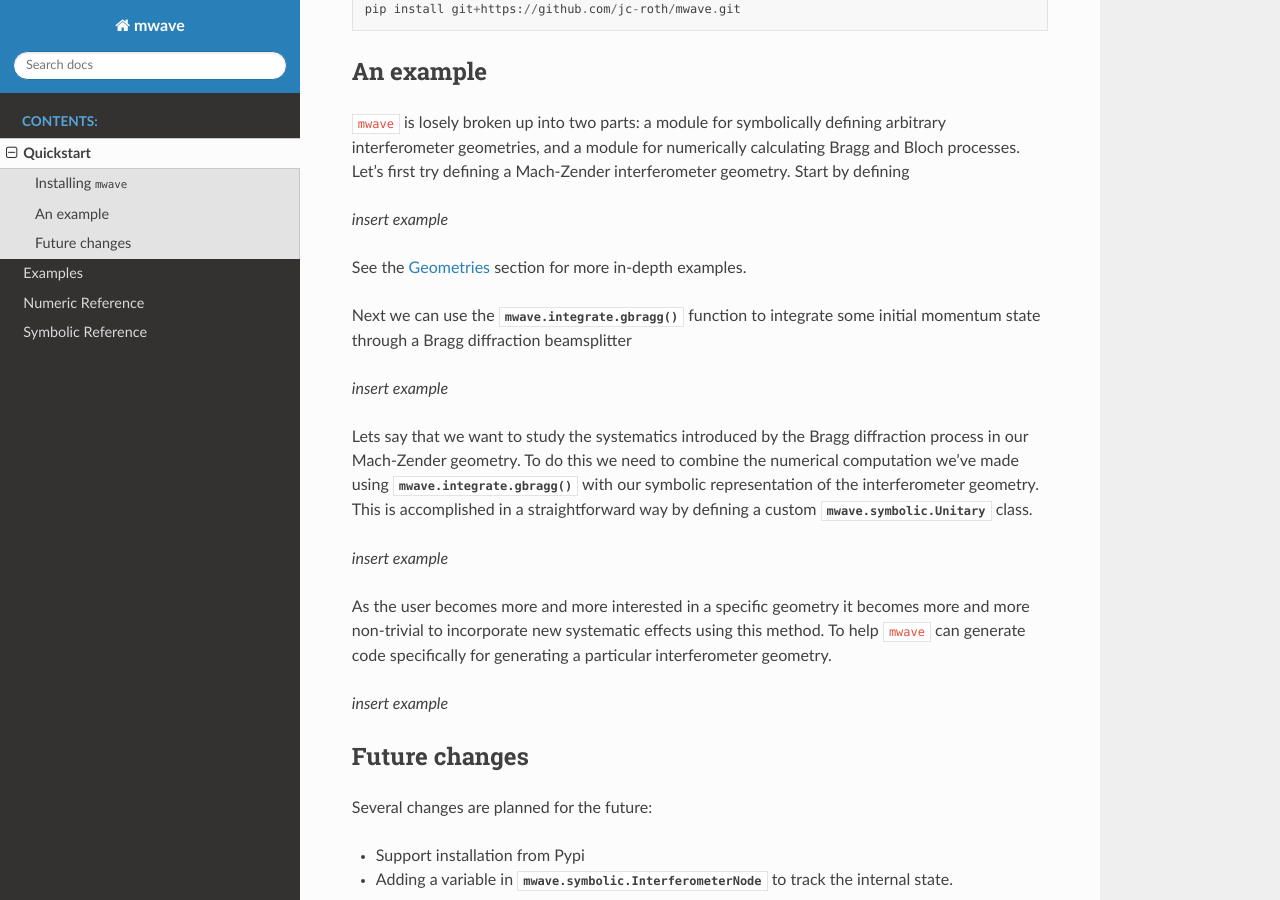
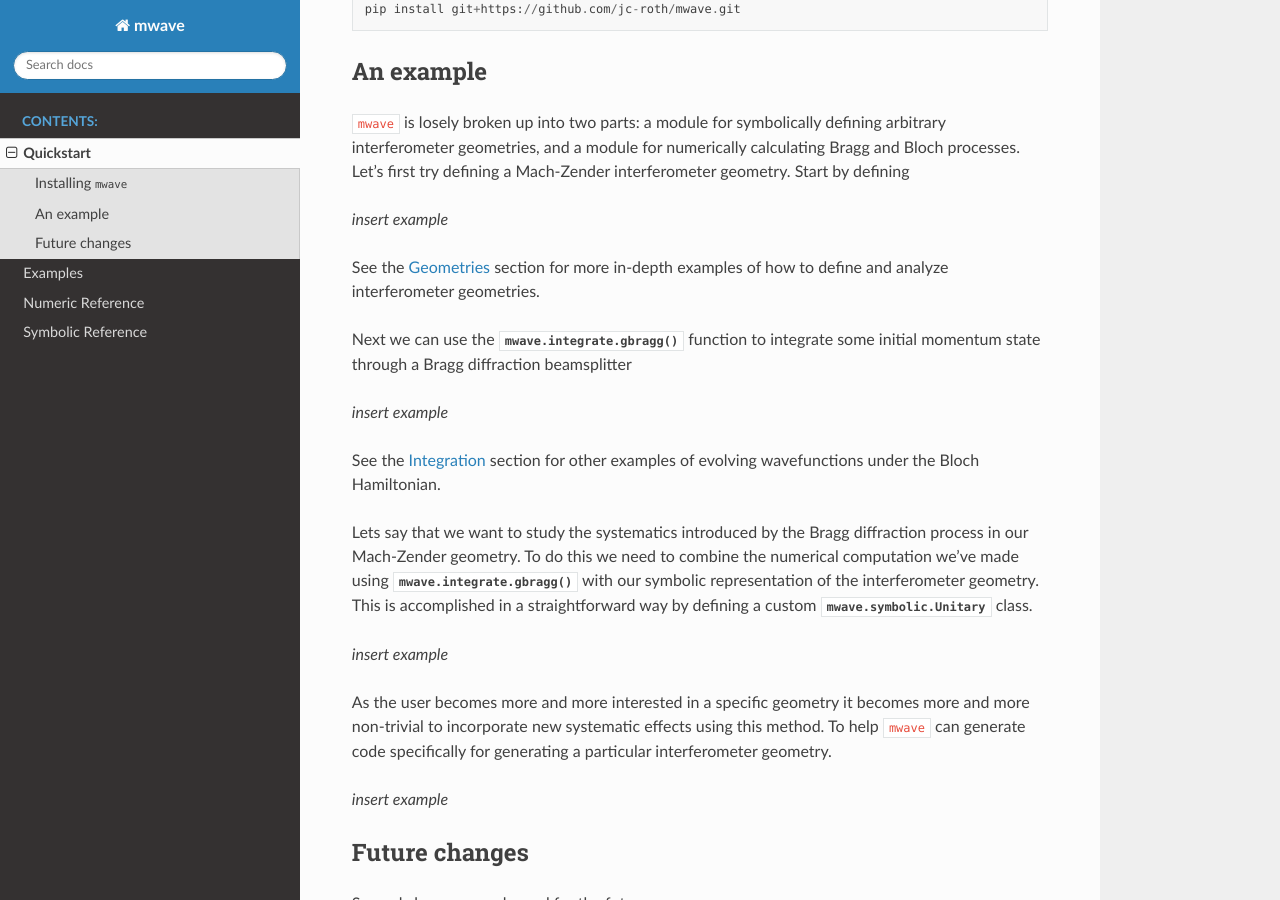
Before and after one commit to jc-roth/mwave, a Sphinx documentation site: the page built from docs/quickstart.rst, in a window 1280 px wide and 900 px high, scrolled down 424 px. Built offline with Sphinx 7.4.7 and the Read the Docs theme 3.1.0, drawn with Linux system fonts in a browser that asks for light colours; the version number is read from the project's files by our own code.

Commit message:
Added a page for integration examples

```diff
--- a/docs/quickstart.rst
+++ b/docs/quickstart.rst
@@ -23,11 +23,13 @@ An example
 
 *insert example*
 
-See the :ref:`geometries_example` section for more in-depth examples.
+See the :ref:`geometries_example` section for more in-depth examples of how to define and analyze interferometer geometries.
 
 Next we can use the :py:meth:`mwave.integrate.gbragg` function to integrate some initial momentum state through a Bragg diffraction beamsplitter
 
 *insert example*
+
+See the :ref:`integration_example` section for other examples of evolving wavefunctions under the Bloch Hamiltonian.
 
 Lets say that we want to study the systematics introduced by the Bragg diffraction process in our Mach-Zender geometry. To do this we need to combine the numerical computation we've made using :py:meth:`mwave.integrate.gbragg` with our symbolic representation of the interferometer geometry. This is accomplished in a straightforward way by defining a custom :py:class:`mwave.symbolic.Unitary` class.
 
```
Also changed, not shown: docs/examples/integration.rst (added, +9 -0 lines).
